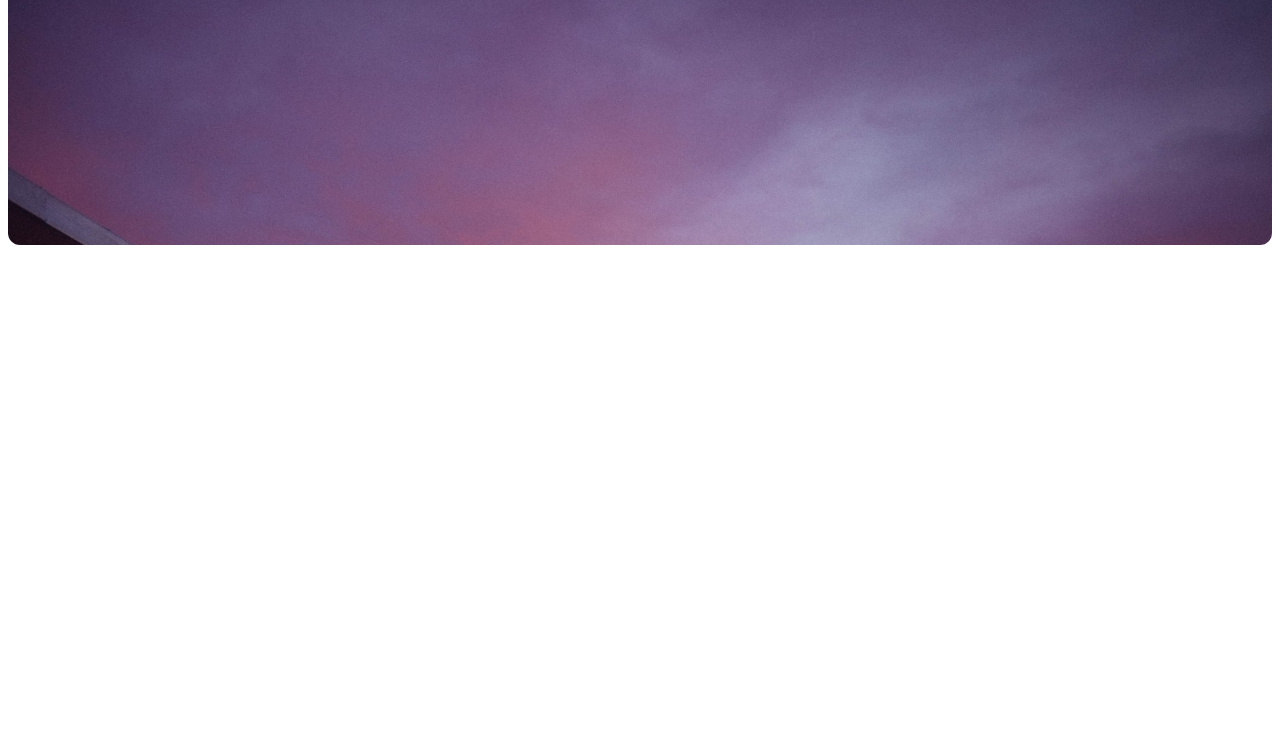
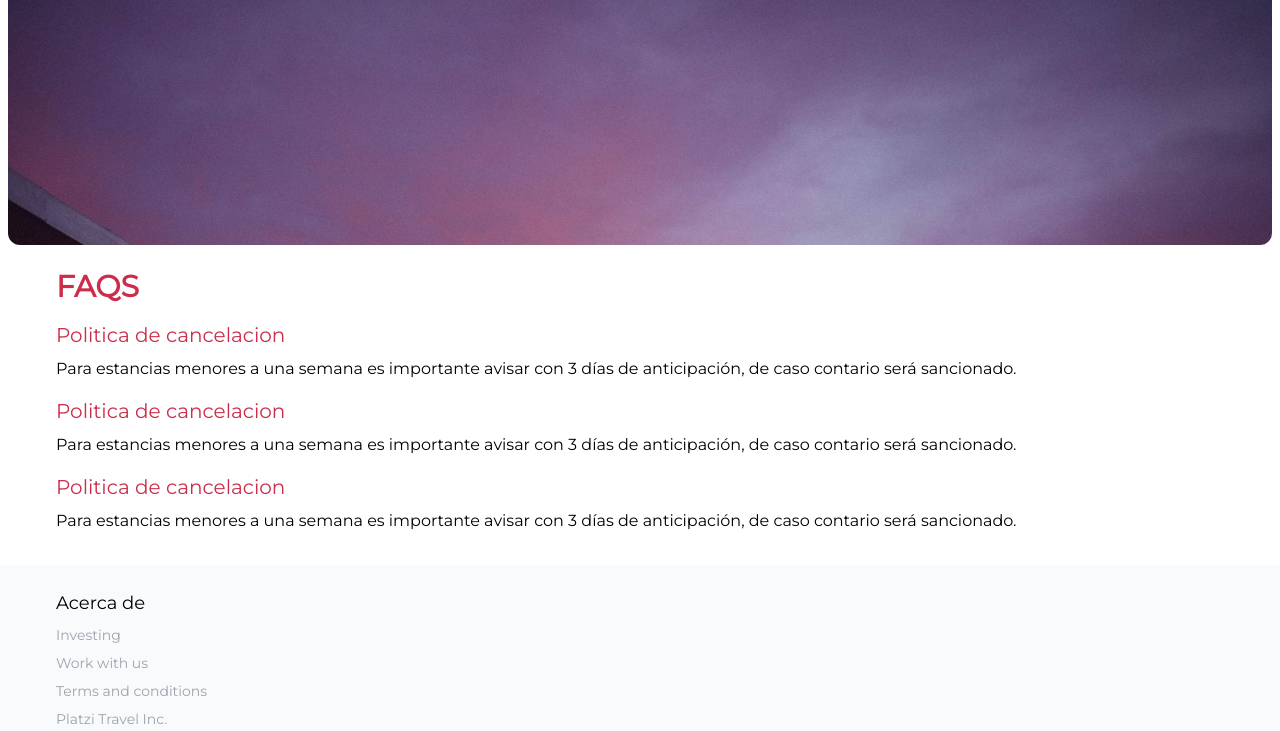
Before and after one commit to danibri23/Travel-Dani-Tailwind, a plain HTML site: page src/index.html in a window 1280 px wide. Shown: the part 1735-2466 px from the top of the page. Before the commit the page ends 1980 px from the top, so only its background shows below. Drawn offline with Linux system fonts and the light colour scheme.

Commit message:
Agregue el footer

```diff
--- a/src/index.html
+++ b/src/index.html
@@ -12,11 +12,18 @@
       href="https://fonts.googleapis.com/css2?family=Montserrat&display=swap"
       rel="stylesheet"
     />
+    <link
+      rel="stylesheet"
+      href="https://cdnjs.cloudflare.com/ajax/libs/font-awesome/6.0.0/css/all.min.css"
+      integrity="sha512-9usAa10IRO0HhonpyAIVpjrylPvoDwiPUiKdWk5t3PyolY1cOd4DSE0Ga+ri4AuTroPR5aQvXU9xC6qOPnzFeg=="
+      crossorigin="anonymous"
+      referrerpolicy="no-referrer"
+    />
   </head>
   <body class="font-Montserrat">
     <nav></nav>
     <div id="tab-bar"></div>
-    <section class="w-full h-screen">
+    <section class="w-full h-auto">
       <div id="home">
         <div class="w-full h-3/4">
           <div
@@ -142,7 +149,7 @@
           Rentas destacadas
         </p>
         <div
-          class="w-full h-auto flex flex-col space-y-6 items-center justify-center"
+          class="w-full h-full flex flex-col space-y-6 items-center justify-center"
         >
           <div class="w-full h-96 bg-bali bg-cover rounded-xl">
             <p class="CardTitle">Bali</p>
@@ -170,7 +177,54 @@
           </div>
         </div>
       </div>
+
+      <div class="w-full h-full lg:px-8" id="faqs">
+        <div class="w-full h-full px-6 flex flex-col space-y-4">
+          <p class="text-3xl text-primary font-semibold mt-6">FAQS</p>
+          <div class="">
+            <p class="text-xl font-medium text-primary">
+              Politica de cancelacion
+            </p>
+            <p class="font-medium pt-2">
+              Para estancias menores a una semana es importante avisar con 3
+              días de anticipación, de caso contario será sancionado.
+            </p>
+          </div>
+
+          <div class="">
+            <p class="text-xl font-medium text-primary">
+              Politica de cancelacion
+            </p>
+            <p class="font-medium pt-2">
+              Para estancias menores a una semana es importante avisar con 3
+              días de anticipación, de caso contario será sancionado.
+            </p>
+          </div>
+
+          <div class="">
+            <p class="text-xl font-medium text-primary">
+              Politica de cancelacion
+            </p>
+            <p class="font-medium pt-2">
+              Para estancias menores a una semana es importante avisar con 3
+              días de anticipación, de caso contario será sancionado.
+            </p>
+          </div>
+        </div>
+      </div>
     </section>
-    <footer></footer>
+
+    <footer
+      class="w-full h-auto bg-gray-50 p-6 mt-8 space-y-2 lg:px-14"
+      id="nosotros"
+    >
+      <p class="text-lg">Acerca de</p>
+      <p class="text-sm text-gray-400">Investing</p>
+      <p class="text-sm text-gray-400">Work with us</p>
+      <p class="text-sm text-gray-400">Terms and conditions</p>
+      <p class="text-sm text-gray-400">Platzi Travel Inc.</p>
+      <i class="fa-brands fa-twitter text-cyan-400"></i>
+      <i class="fa-brands fa-instagram text-purple-400"></i>
+    </footer>
   </body>
 </html>
```
Also changed, not shown: dist/output.css.
